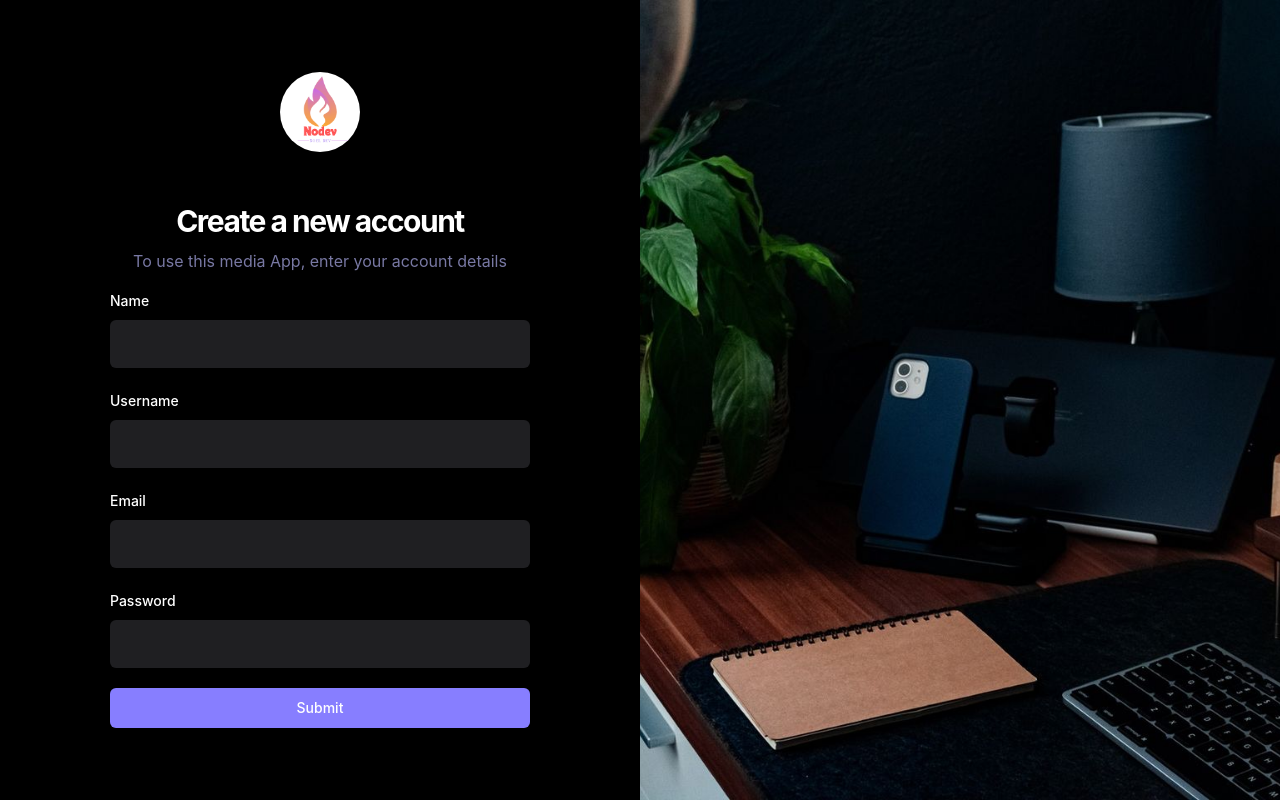
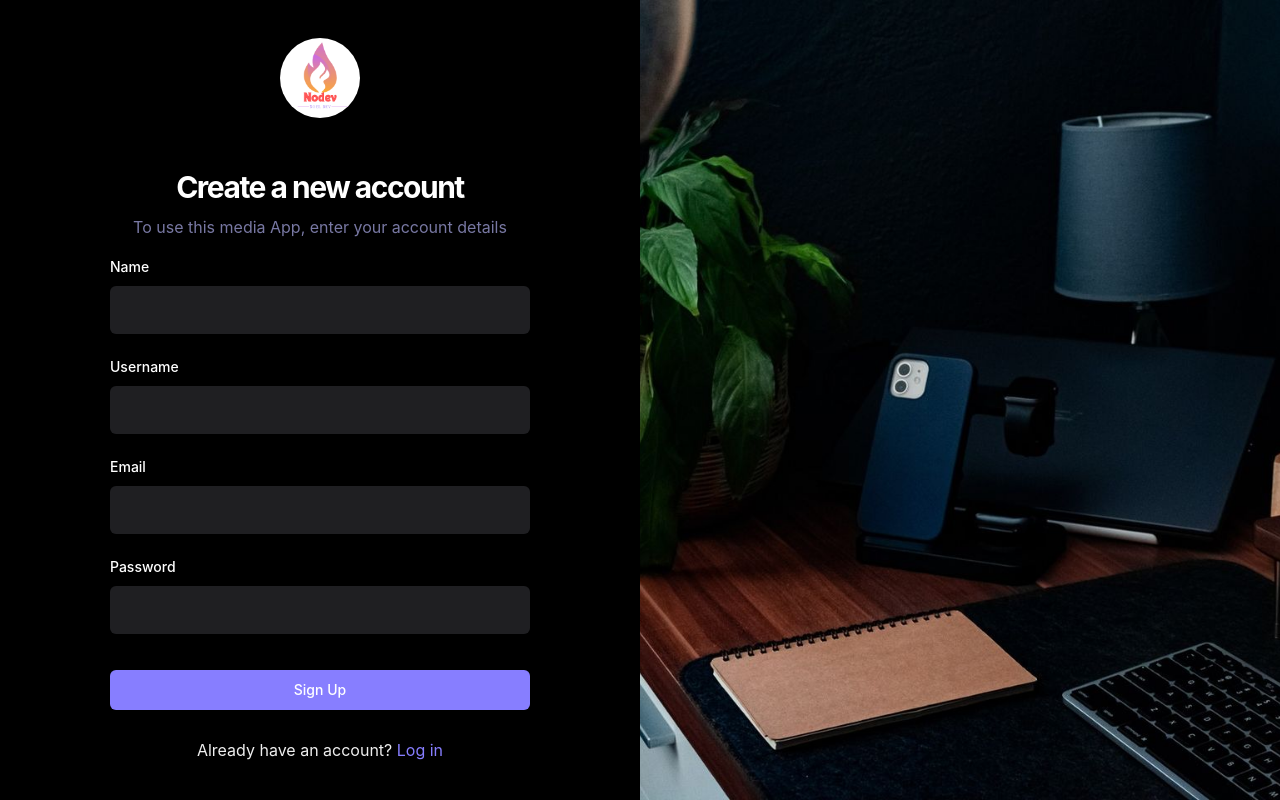
Before and after one commit to noelfoka/media-app, a React (Vite) app: page /sign_up in a window 1280 px wide. Built offline with nearby package versions, Linux system fonts and the light colour scheme.

Commit message:
implement the link for signup to signin

```diff
--- a/src/_auth/forms/SignupForm.tsx
+++ b/src/_auth/forms/SignupForm.tsx
@@ -3,7 +3,6 @@ import { zodResolver } from "@hookform/resolvers/zod"
 import {
   Form,
   FormControl,
-  FormDescription,
   FormField,
   FormItem,
   FormLabel,
@@ -15,8 +14,12 @@ import { Button } from "@/components/ui/button"
 import { useForm } from "react-hook-form"
 import { z } from "zod"
 import { SignupValidation } from "@/lib/validation"
+import { Loader } from "lucide-react"
+import { Link } from "react-router-dom"
 
 const SignupForm = () => {
+  const isLoading = false;
+
   // 1. Define your form.
   const form = useForm<z.infer<typeof SignupValidation>>({
     resolver: zodResolver(SignupValidation),
@@ -101,7 +104,20 @@ const SignupForm = () => {
               </FormItem>
             )}
           />
-          <Button type="submit" className="shad-button_primary">Submit</Button>
+          <Button type="submit" className="shad-button_primary mt-4">
+            {
+              isLoading ? (
+                <div className="flex-center gap-2">
+                  <Loader /> Loading...
+                </div>
+              ): "Sign Up"
+            }
+          </Button>
+
+          <p className="text-small-regular text-light-2 text-center mt-2">
+            Already have an account?
+            <Link to="/sign-in" className="text-primary-500"> Log in</Link>
+          </p>
         </form>
       </div>
     </Form>
--- /dev/null
+++ b/src/components/shared/Loader.tsx
@@ -0,0 +1,14 @@
+const Loader = () => {
+  return (
+    <div className="flex-center w-full">
+        <img
+            src="/assets/images/back.jpg"
+            alt="loader"
+            width={24}
+            height={24}
+        />
+    </div>
+  )
+}
+
+export default Loader
```
